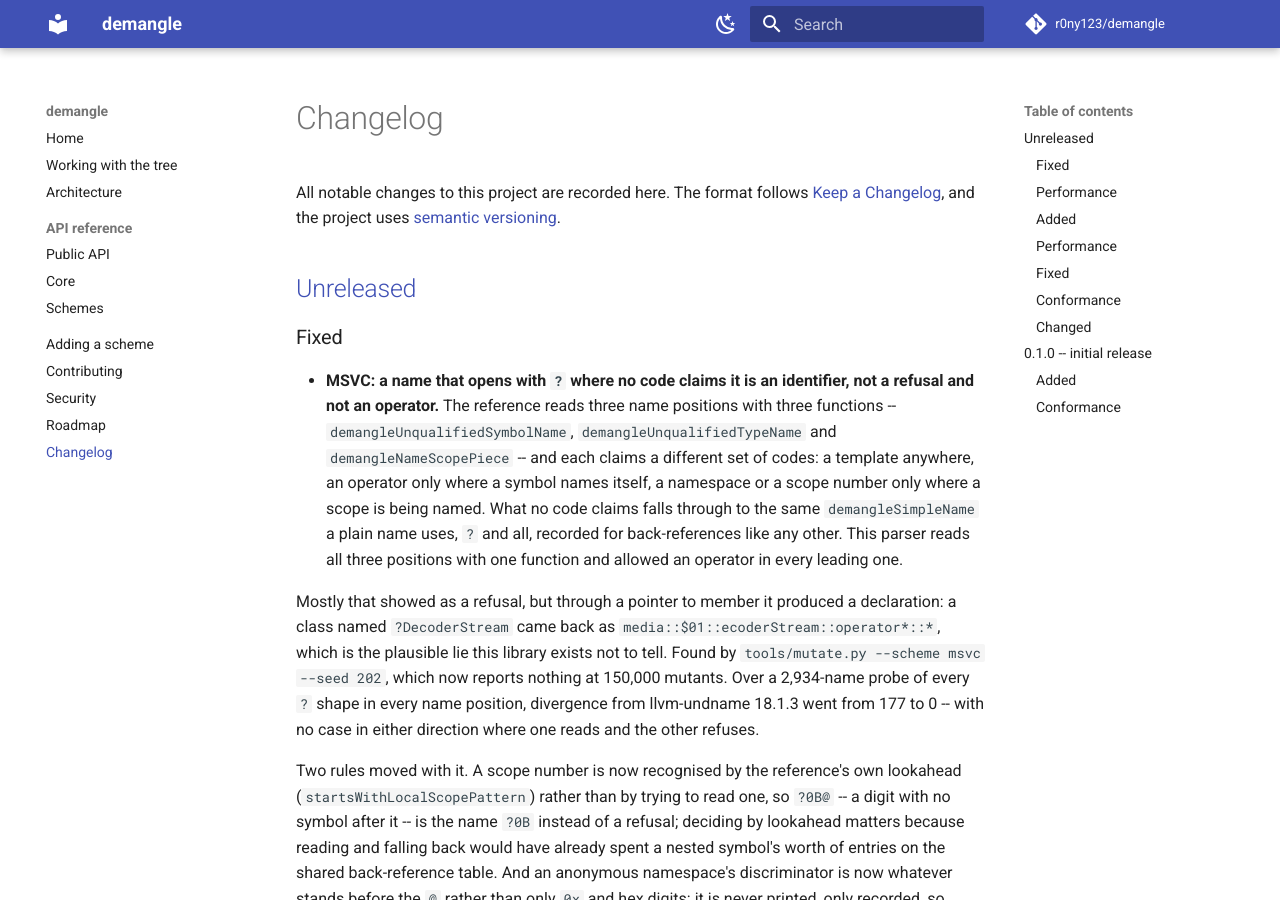
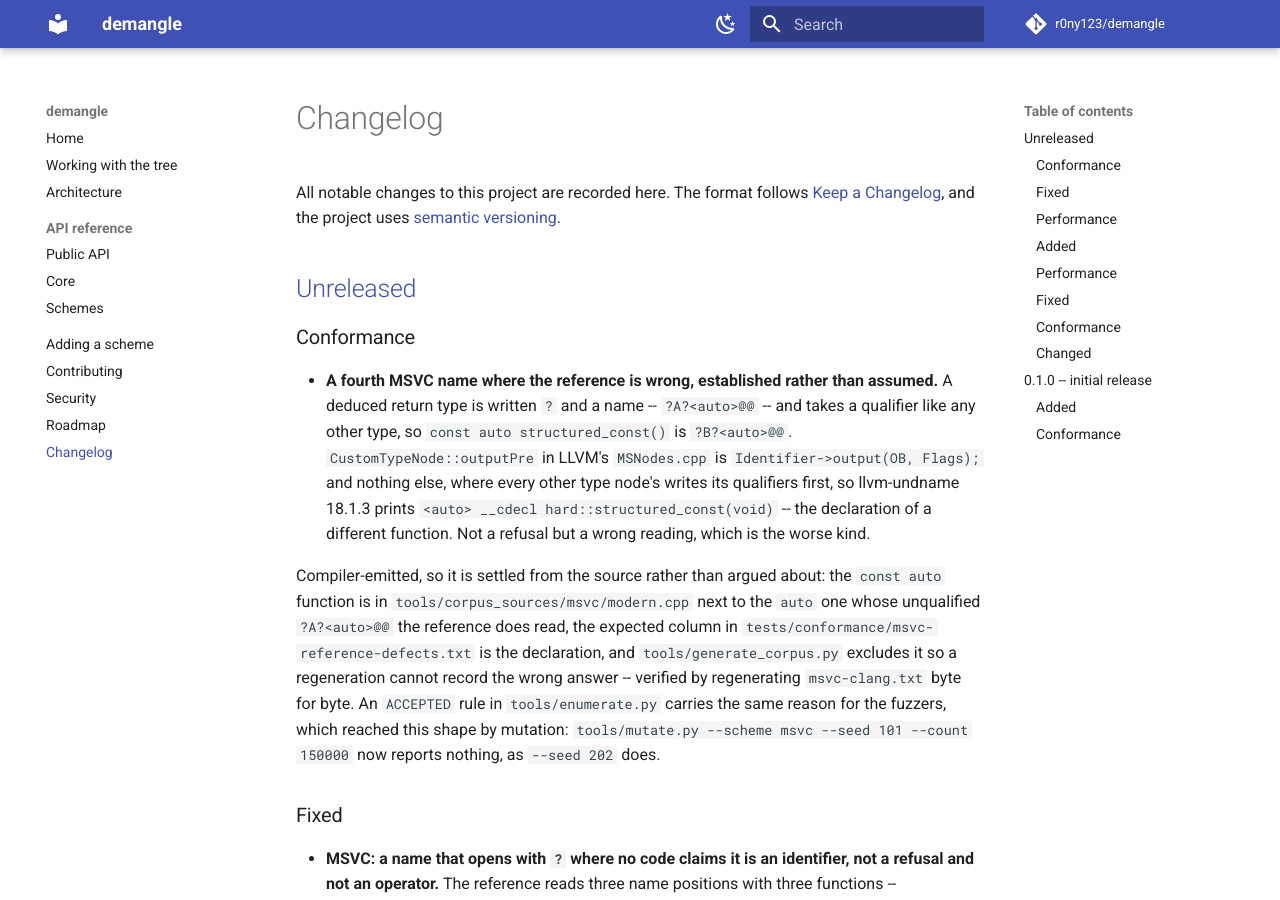
Before and after one commit to r0ny123/demangle, an MkDocs documentation site: the page built from docs/CHANGELOG.md, in a window 1280 px wide and 900 px high. Built offline with MkDocs 1.6.1 and Material for MkDocs 9.7.7, drawn with Linux system fonts in a browser that asks for light colours; comment, search, counter and statistics services are not loaded.

Commit message:
test(msvc): a qualifier on a deduced return type is the reference's fourth defect
A deduced return type is written "?" and a name -- "?A?<auto>@@" -- and takes
a qualifier like any other type, so `const auto structured_const()` is
"?B?<auto>@@". `CustomTypeNode::outputPre` in LLVM's `MSNodes.cpp` is
`Identifier->output(OB, Flags);` and nothing else, where every other type
node's writes its qualifiers first, so llvm-undname 18.1.3 prints
`<auto> __cdecl hard::structured_const(void)` -- the declaration of a
different function. Not a refusal but a wrong reading, which is the worse
kind.

Compiler-emitted, so it is settled from the source rather than argued about.
The `const auto` function goes into `tools/corpus_sources/msvc/modern.cpp`
next to the `auto` one whose unqualified "?A?<auto>@@" the reference does
read; the expected column in `msvc-reference-defects.txt` is the
declaration; and `tools/generate_corpus.py` already excludes anything listed
there, so a regeneration cannot record the wrong answer -- checked by
regenerating `msvc-clang.txt`, which comes out byte for byte identical with
the new name excluded.

The fuzzers reach the same shape by mutation, so `ACCEPTED` in
`tools/enumerate.py` carries the reason there too, narrowly: a qualifier
code in front of a custom type in the name, and two answers that differ in
nothing but the qualifier words. The default pins are unchanged at 40
accepted, and `--scheme msvc --seed 101 --count 150000` now reports nothing,
as `--seed 202` does.

Differential 45236/45237, full suite green.

```diff
--- a/CHANGELOG.md
+++ b/CHANGELOG.md
@@ -5,6 +5,27 @@ All notable changes to this project are recorded here. The format follows
 [semantic versioning](https://semver.org/spec/v2.0.0.html).
 
 ## [Unreleased]
+
+### Conformance
+
+- **A fourth MSVC name where the reference is wrong, established rather than assumed.**
+  A deduced return type is written `?` and a name -- `?A?<auto>@@` -- and takes a
+  qualifier like any other type, so `const auto structured_const()` is `?B?<auto>@@`.
+  `CustomTypeNode::outputPre` in LLVM's `MSNodes.cpp` is `Identifier->output(OB, Flags);`
+  and nothing else, where every other type node's writes its qualifiers first, so
+  llvm-undname 18.1.3 prints `<auto> __cdecl hard::structured_const(void)` -- the
+  declaration of a different function. Not a refusal but a wrong reading, which is the
+  worse kind.
+
+  Compiler-emitted, so it is settled from the source rather than argued about: the
+  `const auto` function is in `tools/corpus_sources/msvc/modern.cpp` next to the `auto`
+  one whose unqualified `?A?<auto>@@` the reference does read, the expected column in
+  `tests/conformance/msvc-reference-defects.txt` is the declaration, and
+  `tools/generate_corpus.py` excludes it so a regeneration cannot record the wrong answer
+  -- verified by regenerating `msvc-clang.txt` byte for byte. An `ACCEPTED` rule in
+  `tools/enumerate.py` carries the same reason for the fuzzers, which reached this shape
+  by mutation: `tools/mutate.py --scheme msvc --seed 101 --count 150000` now reports
+  nothing, as `--seed 202` does.
 
 ### Fixed
 
```
Also changed, not shown: ROADMAP.md (+19 -4 lines), 4 other files.
